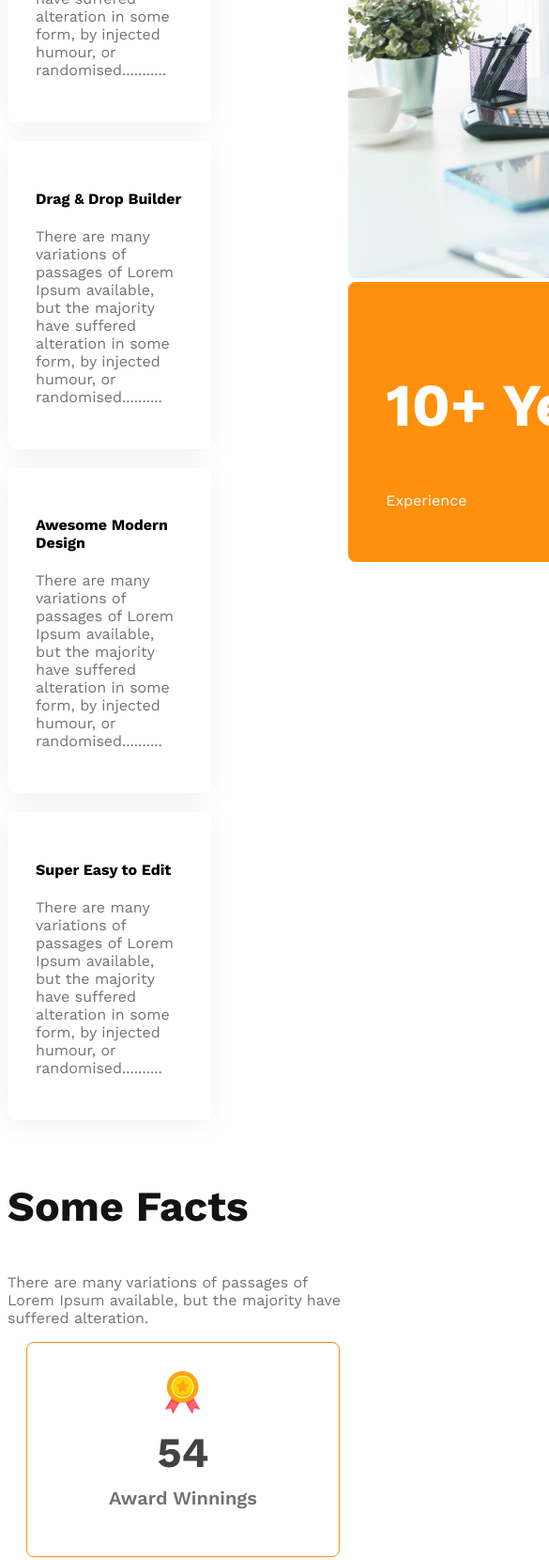
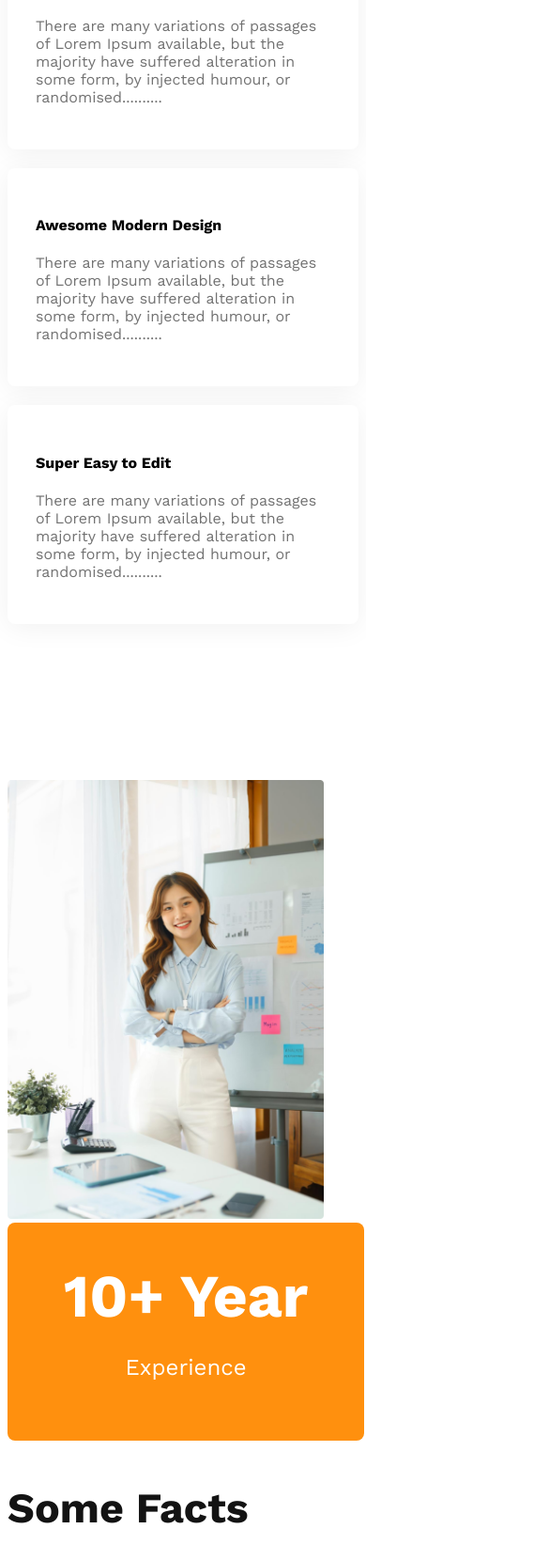
Before and after one commit to rakibul-islam-bd/g4-architects-website, a plain HTML site: page index.html in a window 390 px wide. Shown: the part 3708-5368 px from the top of the page at 94% size, 585 px wide, since content can reach past the window. Drawn offline with nearby package versions, Linux system fonts and the light colour scheme.

Commit message:
responsive features section

```diff
--- a/index.html
+++ b/index.html
@@ -143,7 +143,7 @@ injected humour, or randomised...........
     </main>
 
     <footer>
-
+<p> All rights reserved copyright@2023 startup landing page design</p>
     </footer>
 </body>
 </html>
--- a/styles/architect.css
+++ b/styles/architect.css
@@ -112,16 +112,26 @@ main{
     background: #fff;
     box-shadow:0px 4px 30px 0px rgba(0, 0, 0, 0.06);
 }
+.feature-img img{
+    height: 90%;
+    margin-left: 90px;
+}
 .ten-years-badge{
     border-radius: 8px;
     background: #FF900E;
     color: #fff;
-    width: 320px;
+    width: 342px;
     padding: 40px;
+    text-align: center;
+    position: relative;
+    bottom: 100px;
 }
 .ten-years-badge h2{
     font-size: 4rem;
-
+    margin: 0;
+}
+.ten-years-badge p{
+    font-size: 1.5rem;
 }
 /* Facts section */
 .facts-card-container{
@@ -157,8 +167,12 @@ main{
     align-items: center;
     gap: 40px;
 }
-..sponsors-img-container img{
+.sponsors-img-container img{
     width: 165px;
+}
+footer p{
+    margin-top: 150px;
+    text-align: center;
 }
 
 /* Responsive media queries */
@@ -169,9 +183,18 @@ main{
     }
     nav,
     .teams-container,
+    .features,
     .facts-card-container,
     .sponsors-img-container{
         flex-direction: column;
+    }
+    .feature-img img{
+        width: 90%;
+        margin-left: 0;
+    }
+    .ten-years-badge{
+        position: static;
+        max-width: 300px;
     }
     .teams-img-container{
         grid-template-columns: 1fr;
@@ -193,6 +216,7 @@ main{
     }
     nav,
     .teams-container,
+    .features,
     .sponsors-img-container {
         flex-direction: column;
     }
```
